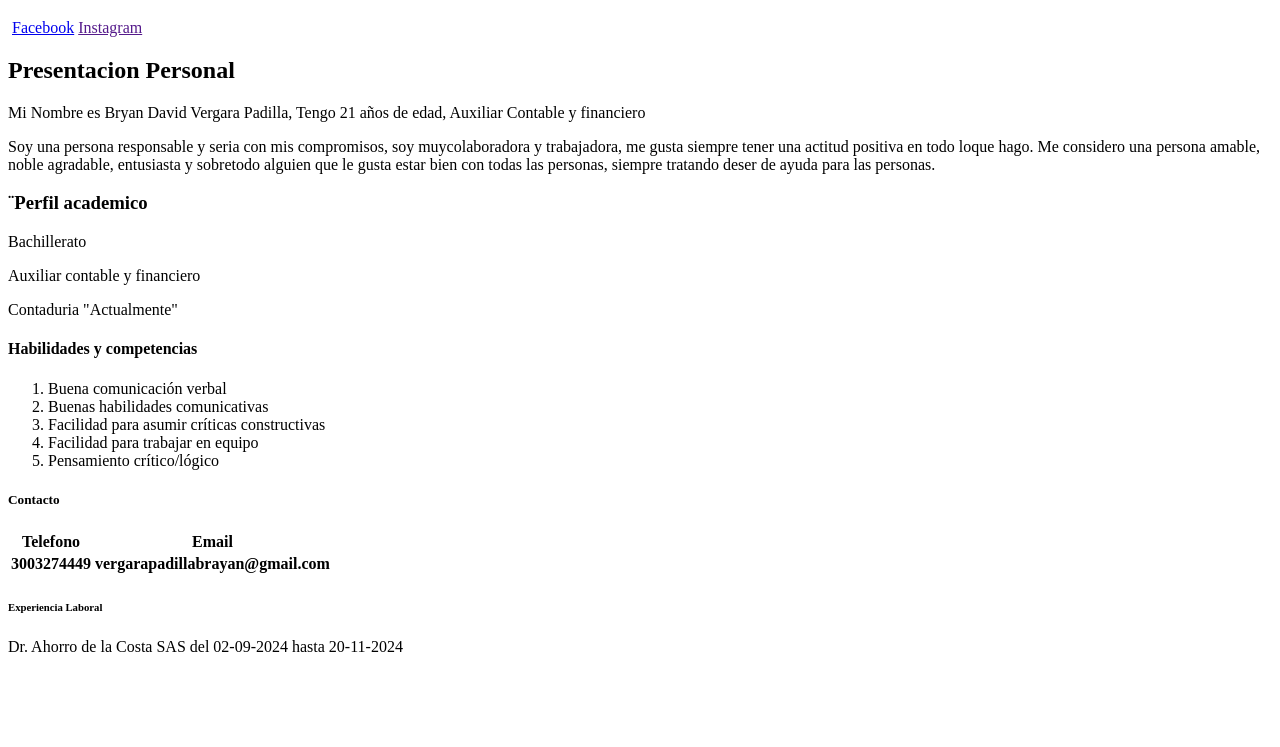
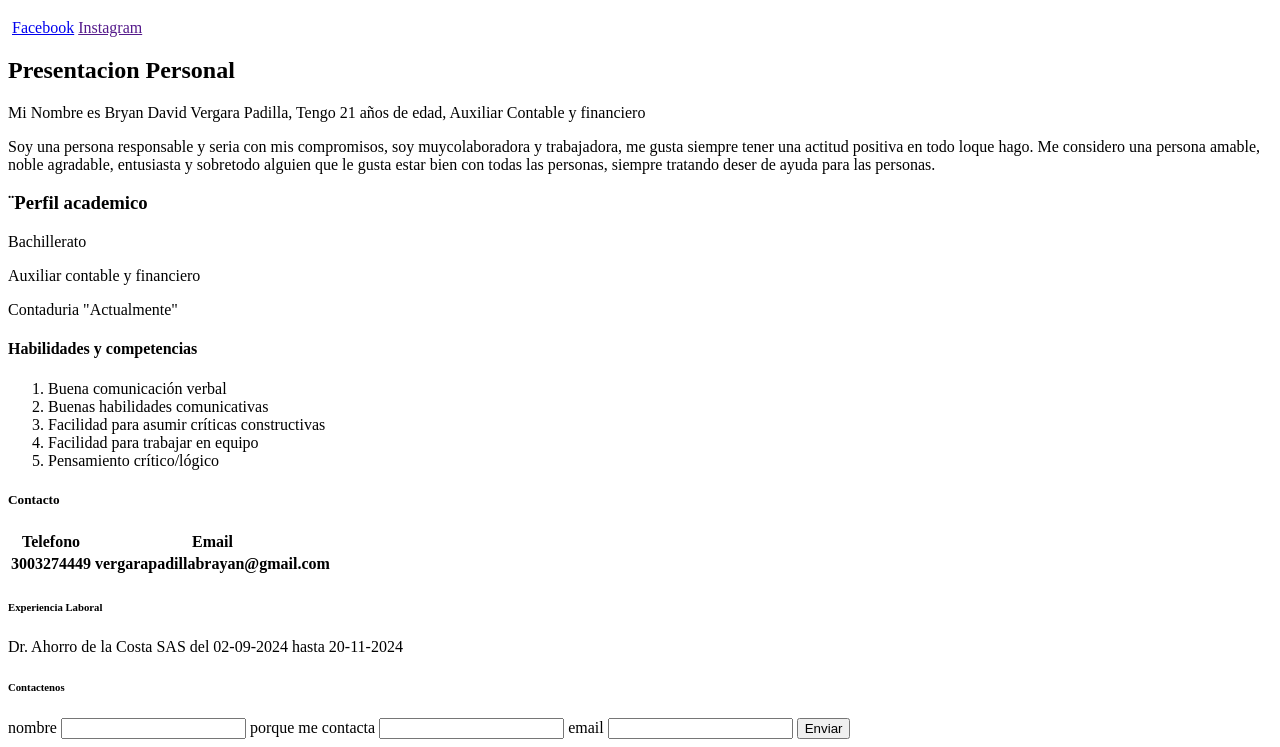
Before and after one commit to Bryan1105-2003/mi-pagina-web, a plain HTML site: page index.html in a window 1280 px wide. Shown: the part 61-808 px from the top of the page. Drawn offline with Linux system fonts and the light colour scheme.

Commit message:
se agrego un formulario de contacto

```diff
--- a/index.html
+++ b/index.html
@@ -42,6 +42,15 @@
     </table>
     <h6>Experiencia Laboral</h6>
     <p>Dr. Ahorro de la Costa SAS del 02-09-2024 hasta 20-11-2024</p>
+    <h6>Contactenos</h6>
+    <form action="">
+      nombre  <input type="text">
+     porque me contacta  <input type="text">
+      email  <input type="email">
+      <button type="submit">
+        Enviar
+      </button>
+    </form>
 
 </body>
 </html>
```
